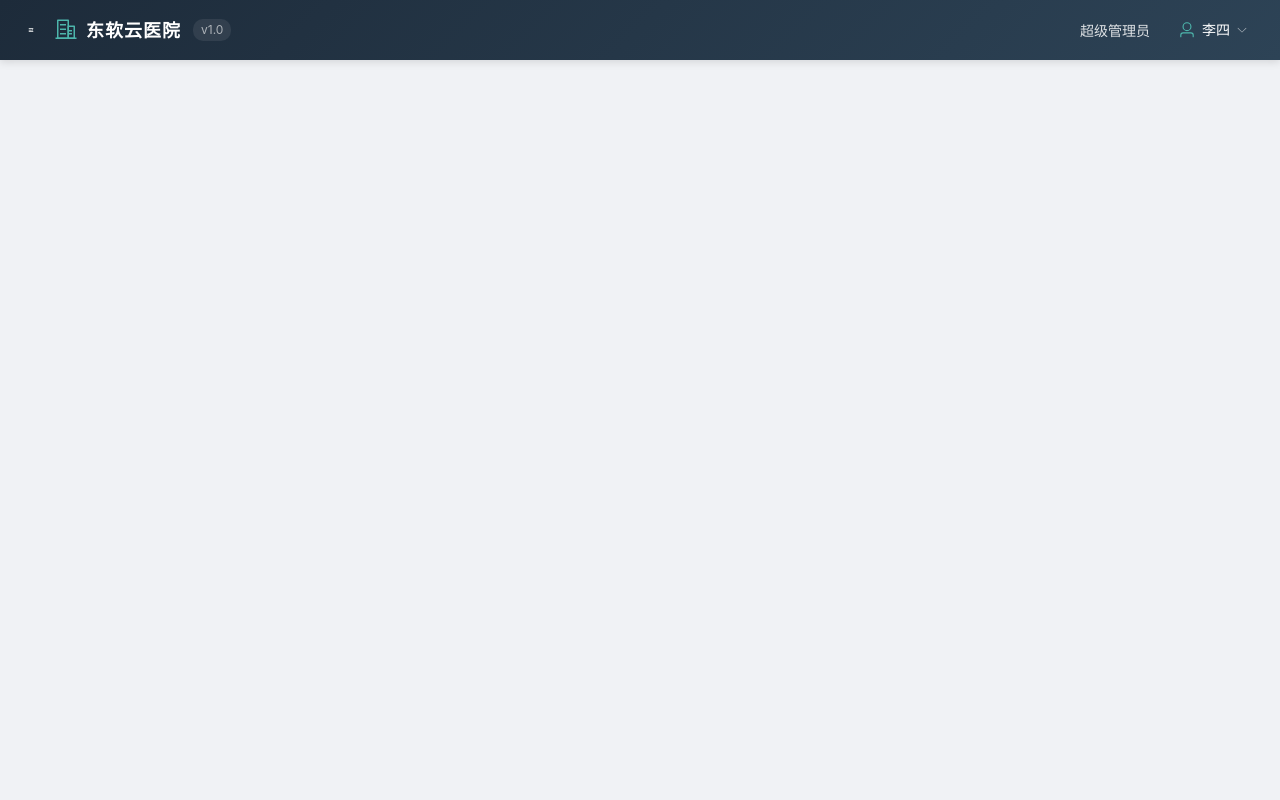
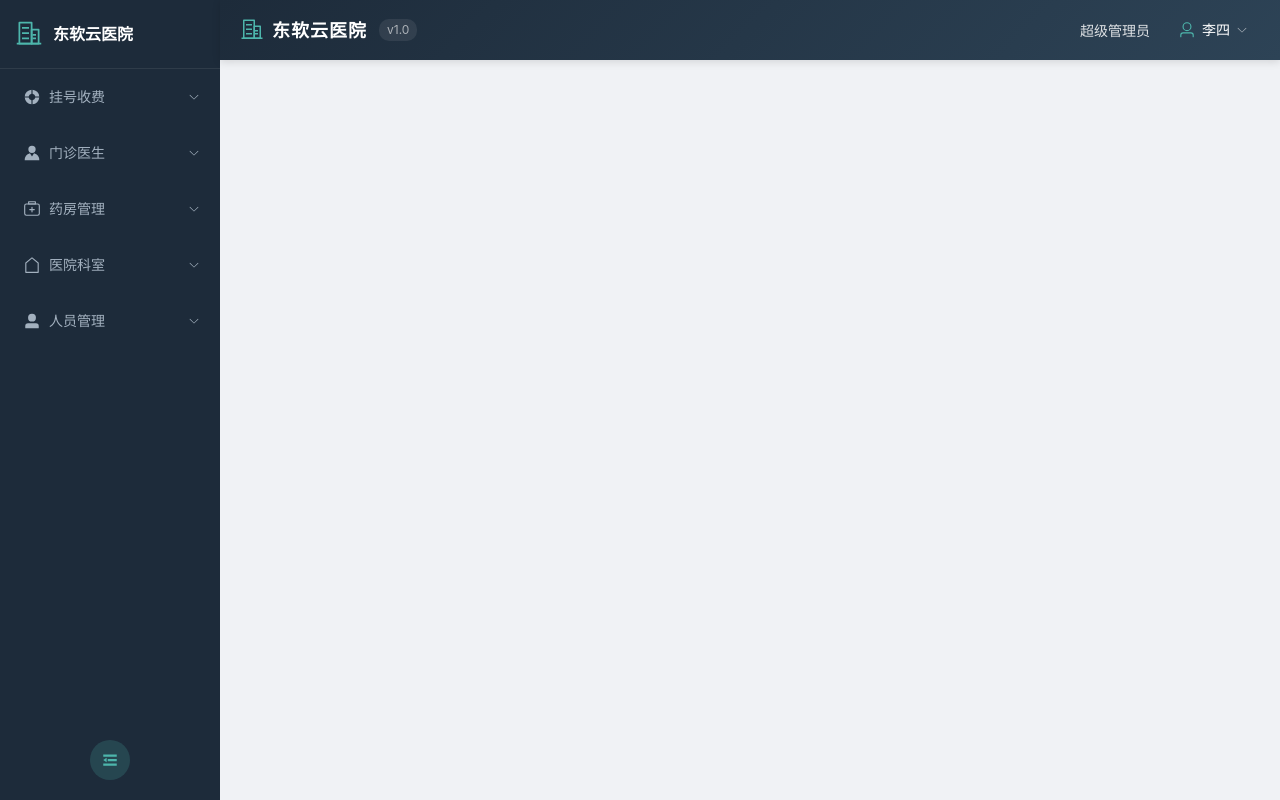
Before and after one commit to chenzhixian0805/hisclient, a Vue app: page /#/home in a window 1280 px wide. Built offline with nearby package versions, Linux system fonts and the light colour scheme.

Commit message:
feat: 生成 Markdown 文件
Co-authored-by: traeagent <traeagent@users.noreply.github.com>

```diff
--- a/src/views/Index.vue
+++ b/src/views/Index.vue
@@ -1,66 +1,22 @@
 <template>
   <div class="wrapper">
     <el-container class="main-container">
-      <el-header class="wrapper-header">
-        <div class="header-left">
-          <el-icon class="hamburger-btn" @click="toggleSidebar">
-            <Fold v-if="sidebarVisible" />
-            <Expand v-else />
-          </el-icon>
-          <div class="logo-wrapper">
-            <el-icon class="logo-icon">
+      <el-aside :width="isCollapsed ? '60px' : '220px'" class="sidebar">
+        <div class="sidebar-header" :class="{ collapsed: isCollapsed }">
+          <el-icon class="sidebar-logo">
             <OfficeBuilding />
           </el-icon>
-            <h4 class="logo-text">东软云医院</h4>
-          </div>
-          <span class="version">v1.0</span>
-        </div>
-        <div class="header-right">
-          <span class="user-name">超级管理员</span>
-          <el-dropdown :hide-on-click="false" trigger="click">
-            <div class="user-dropdown">
-              <el-icon class="user-icon">
-                <User />
-              </el-icon>
-              <span class="user-name-text">李四</span>
-              <el-icon class="arrow-icon">
-                <arrow-down />
-              </el-icon>
-            </div>
-            <template #dropdown>
-              <el-dropdown-menu>
-                <el-dropdown-item>个人信息</el-dropdown-item>
-                <el-dropdown-item>设置</el-dropdown-item>
-                <el-dropdown-item>退出</el-dropdown-item>
-              </el-dropdown-menu>
-            </template>
-          </el-dropdown>
-        </div>
-      </el-header>
-
-      <el-container class="wrapper-main">
-        <el-drawer
-          v-model="sidebarVisible"
-          direction="ltr"
-          size="220px"
-          :with-header="false"
-          :show-close="false"
-          :close-on-click-modal="true"
-        >
-          <div class="drawer-header">
-            <el-icon class="drawer-logo">
-              <OfficeBuilding />
-            </el-icon>
-            <span class="drawer-title">东软云医院</span>
+          <span v-show="!isCollapsed" class="sidebar-title">东软云医院</span>
         </div>
         <el-menu
-            active-text-color="#ffffff"
+          active-text-color="#4db6ac"
           background-color="#1d2b3a"
           class="sidebar-menu"
           default-active="2"
           text-color="#a3b1bf"
-            unique-opened="true"
-            router="true"
+          unique-opened
+          router
+          :collapse="isCollapsed"
           @select="onMenuSelect"
         >
           <el-sub-menu index="1">
@@ -104,7 +60,47 @@
             <el-menu-item index="/home/person">医院职员</el-menu-item>
           </el-sub-menu>
         </el-menu>
-        </el-drawer>
+        <div class="collapse-btn" @click="toggleCollapse">
+          <el-icon>
+            <Fold v-if="!isCollapsed" />
+            <Expand v-else />
+          </el-icon>
+        </div>
+      </el-aside>
+
+      <el-container class="wrapper-right">
+        <el-header class="wrapper-header">
+          <div class="header-left">
+            <div class="logo-wrapper">
+              <el-icon class="logo-icon">
+                <OfficeBuilding />
+              </el-icon>
+              <h4 class="logo-text">东软云医院</h4>
+            </div>
+            <span class="version">v1.0</span>
+          </div>
+          <div class="header-right">
+            <span class="user-name">超级管理员</span>
+            <el-dropdown :hide-on-click="false" trigger="click">
+              <div class="user-dropdown">
+                <el-icon class="user-icon">
+                  <User />
+                </el-icon>
+                <span class="user-name-text">李四</span>
+                <el-icon class="arrow-icon">
+                  <arrow-down />
+                </el-icon>
+              </div>
+              <template #dropdown>
+                <el-dropdown-menu>
+                  <el-dropdown-item>个人信息</el-dropdown-item>
+                  <el-dropdown-item>设置</el-dropdown-item>
+                  <el-dropdown-item>退出</el-dropdown-item>
+                </el-dropdown-menu>
+              </template>
+            </el-dropdown>
+          </div>
+        </el-header>
 
         <el-main class="main-content">
           <div class="content-wrapper">
@@ -120,15 +116,14 @@
 export default {
   data() {
     return {
-      sidebarVisible: false,
+      isCollapsed: false,
     };
   },
   methods: {
-    toggleSidebar() {
-      this.sidebarVisible = !this.sidebarVisible;
+    toggleCollapse() {
+      this.isCollapsed = !this.isCollapsed;
     },
     onMenuSelect() {
-      this.sidebarVisible = false;
     },
   },
 };
@@ -147,6 +142,92 @@ export default {
   height: 100%;
 }
 
+.sidebar {
+  background-color: #1d2b3a;
+  position: relative;
+  transition: width 0.3s ease;
+  overflow: hidden;
+}
+
+.sidebar-header {
+  display: flex;
+  align-items: center;
+  gap: 10px;
+  padding: 20px 15px;
+  border-bottom: 1px solid rgba(255, 255, 255, 0.08);
+  transition: all 0.3s ease;
+}
+
+.sidebar-header.collapsed {
+  justify-content: center;
+}
+
+.sidebar-logo {
+  font-size: 28px;
+  color: #4db6ac;
+  flex-shrink: 0;
+}
+
+.sidebar-title {
+  font-size: 16px;
+  font-weight: 600;
+  color: white;
+}
+
+.sidebar-menu {
+  border-right: none;
+  min-height: calc(100% - 120px);
+}
+
+.sidebar-menu :deep(.el-menu-item.is-active) {
+  background-color: rgba(77, 182, 172, 0.15) !important;
+  color: #4db6ac !important;
+}
+
+.sidebar-menu :deep(.el-menu-item:hover) {
+  background-color: rgba(255, 255, 255, 0.05) !important;
+}
+
+.sidebar-menu :deep(.el-sub-menu__title:hover) {
+  background-color: rgba(255, 255, 255, 0.05) !important;
+}
+
+.sidebar-menu :deep(.el-menu-item) {
+  margin: 0;
+}
+
+.sidebar-menu :deep(.el-sub-menu__title) {
+  margin: 0;
+}
+
+.collapse-btn {
+  position: absolute;
+  bottom: 20px;
+  left: 50%;
+  transform: translateX(-50%);
+  width: 40px;
+  height: 40px;
+  background-color: rgba(77, 182, 172, 0.2);
+  border-radius: 50%;
+  display: flex;
+  align-items: center;
+  justify-content: center;
+  cursor: pointer;
+  color: #4db6ac;
+  font-size: 18px;
+  transition: background-color 0.2s;
+}
+
+.collapse-btn:hover {
+  background-color: rgba(77, 182, 172, 0.3);
+}
+
+.wrapper-right {
+  flex: 1;
+  display: flex;
+  flex-direction: column;
+}
+
 .wrapper-header {
   background: linear-gradient(135deg, #1d2b3a 0%, #2d4356 100%);
   height: 60px;
@@ -163,19 +244,6 @@ export default {
   display: flex;
   align-items: center;
   gap: 12px;
-}
-
-.hamburger-btn {
-  font-size: 22px;
-  cursor: pointer;
-  color: white;
-  padding: 8px;
-  border-radius: 6px;
-  transition: background-color 0.2s;
-}
-
-.hamburger-btn:hover {
-  background-color: rgba(255, 255, 255, 0.12);
 }
 
 .logo-wrapper {
@@ -244,50 +312,6 @@ export default {
   color: rgba(255, 255, 255, 0.6);
 }
 
-.wrapper-main {
-  flex: 1;
-  overflow: hidden;
-}
-
-.drawer-header {
-  display: flex;
-  align-items: center;
-  gap: 10px;
-  padding: 20px 20px 15px;
-  background-color: #1d2b3a;
-  border-bottom: 1px solid rgba(255, 255, 255, 0.08);
-  margin-bottom: 0;
-}
-
-.drawer-logo {
-  font-size: 28px;
-  color: #4db6ac;
-}
-
-.drawer-title {
-  font-size: 16px;
-  font-weight: 600;
-  color: white;
-}
-
-.sidebar-menu {
-  border-right: none;
-  min-height: calc(100% - 70px);
-}
-
-.sidebar-menu :deep(.el-menu-item.is-active) {
-  background-color: #2d4356 !important;
-  color: #ffffff !important;
-}
-
-.sidebar-menu :deep(.el-menu-item:hover) {
-  background-color: #2d4356 !important;
-}
-
-.sidebar-menu :deep(.el-sub-menu__title:hover) {
-  background-color: #2d4356 !important;
-}
-
 .main-content {
   background-color: #f0f2f5;
   padding: 20px;
```
Lines whose indentation alone changed are shown as unchanged.
